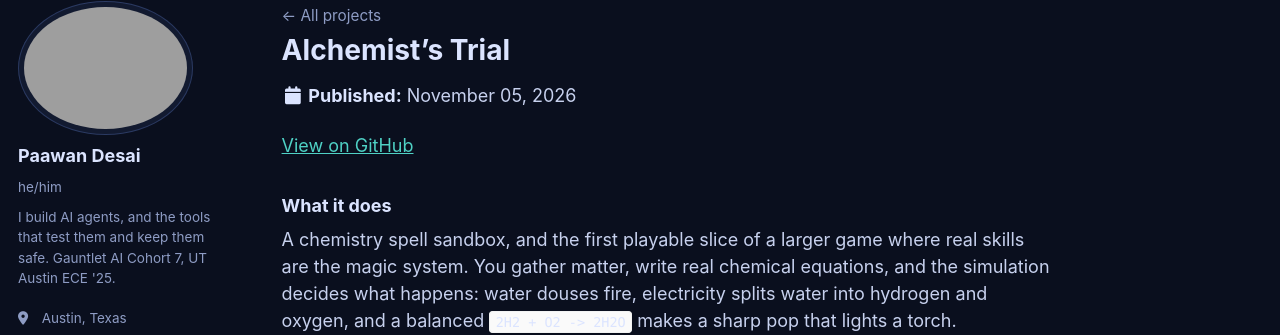
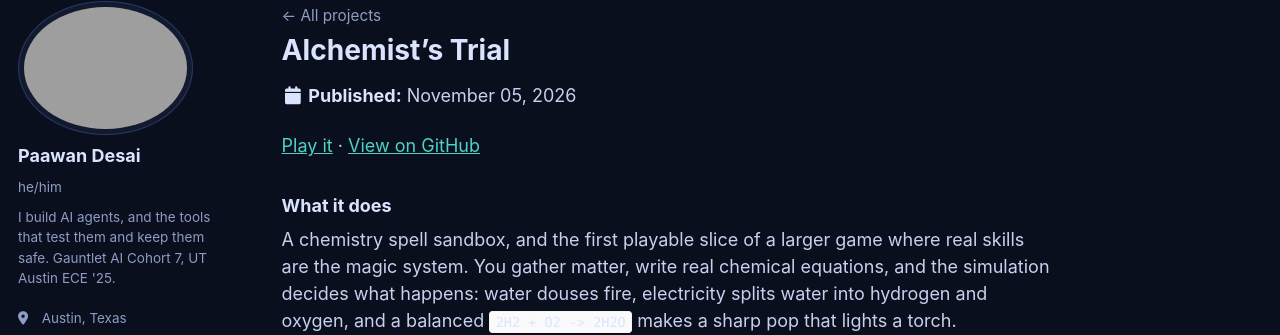
Before and after one commit to paawandesai/paawandesai.github.io, a Jekyll site: the page built from _portfolio/alchemists-trial.md, in a window 1280 px wide and 900 px high. Shown: the part 105-440 px from the top of the window. Built offline with Jekyll 4.4.1, drawn with Linux system fonts in a browser that asks for light colours.

Commit message:
Point Alchemist's Trial at the live game
The campus game panel now embeds https://realgame.pages.dev (with an Open
full screen link), and the project page links to it.

Co-Authored-By: Claude Opus 5.5 <noreply@anthropic.com>
Claude-Session: https://claude.ai/code/session_01LpBky43R1MY4LYGBzi9xza

```diff
--- a/_config.yml
+++ b/_config.yml
@@ -16,7 +16,7 @@ url                      : https://paawankdesai.com # the custom domain in CNAME
 baseurl                  : "" # the subpath of your site, e.g. "/blog"
 repository               : "paawandesai/paawandesai.github.io"
 
-alchemist_url            : "" # where Alchemist's Trial is deployed, e.g. https://realgame.pages.dev. Blank shows a GitHub link instead of the game.
+alchemist_url            : "https://realgame.pages.dev" # where Alchemist's Trial is deployed, e.g. https://realgame.pages.dev. Blank shows a GitHub link instead of the game.
 
 # Site Author - The following control what appear as part of the author content on the side bar.
 #               If a field is blank the icon and link will not appear, otherwise it will be shown.
--- a/_portfolio/alchemists-trial.md
+++ b/_portfolio/alchemists-trial.md
@@ -14,7 +14,7 @@ flow:
   - { t: "World reacts", s: "douse fire, split water" }
 ---
 
-[View on GitHub](https://github.com/paawandesai/realgame)
+[Play it](https://realgame.pages.dev) · [View on GitHub](https://github.com/paawandesai/realgame)
 
 ### What it does
 A chemistry spell sandbox, and the first playable slice of a larger game where real skills are the magic system. You gather matter, write real chemical equations, and the simulation decides what happens: water douses fire, electricity splits water into hydrogen and oxygen, and a balanced `2H2 + O2 -> 2H2O` makes a sharp pop that lights a torch.
```
